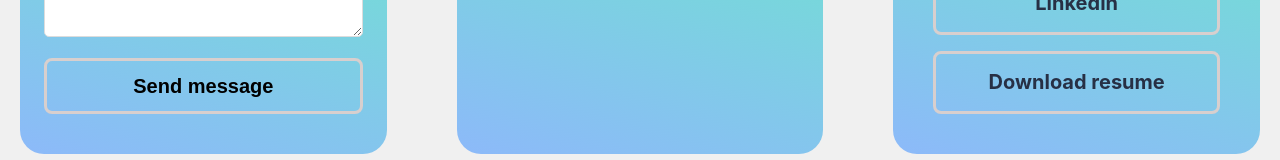
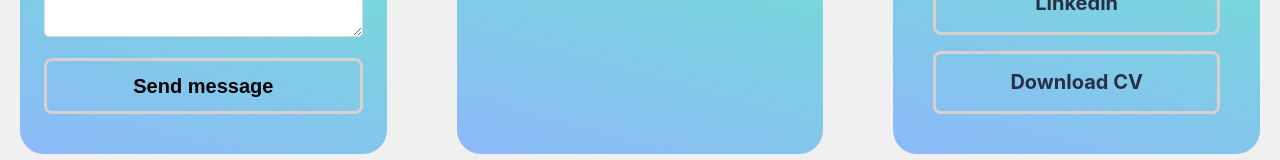
Before and after one commit to YuriiLeo/portfolio_yurii_leo, a React (Vite) app: page /contacts in a window 1280 px wide. Shown: the part 505-665 px from the top of the page. Built offline with nearby package versions, Linux system fonts and the light colour scheme.

Commit message:
update: CV link

```diff
--- a/src/Pages/Contact/ContactPage.jsx
+++ b/src/Pages/Contact/ContactPage.jsx
@@ -50,7 +50,7 @@ export default function ContactPage() {
                     <span> Linkedin</span>
                   </ContactLink>
                 </StyledLinkItem>
-                <StyledLinkItem href="https://drive.google.com/file/d/10WTVBfas9Yb8JIHw1T1i6Ujg9aljeZ7F/view?usp=sharing" target="_blank" >
+                <StyledLinkItem to="https://drive.google.com/file/d/1OQOb0i9chf4LPKODrZTQnIqW8uPu-DQZ/view?usp=sharing" target="_blank" >
                   <ContactLink  >
                     <span>{t('contacts-action-resume')}</span>
                   </ContactLink>
--- a/src/i18n/en.js
+++ b/src/i18n/en.js
@@ -46,7 +46,7 @@ const translation = {
     'my-name': 'Yurii Leontenko',
     'my-location': 'Krakow, Poland',
     'contacts-action-email': 'Send email',
-    'contacts-action-resume': 'Download resume',
+    'contacts-action-resume': 'Download CV',
 }
 
 export default translation;
```
